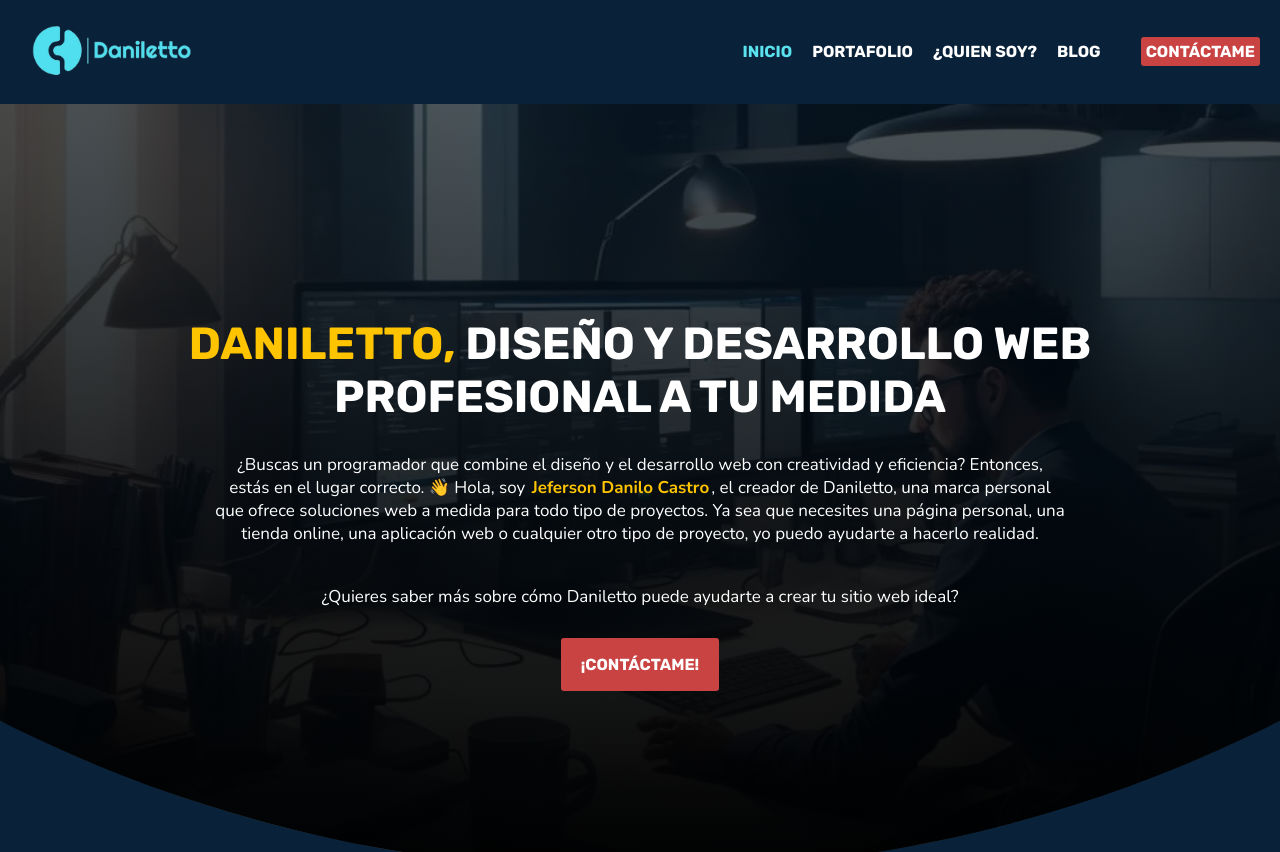
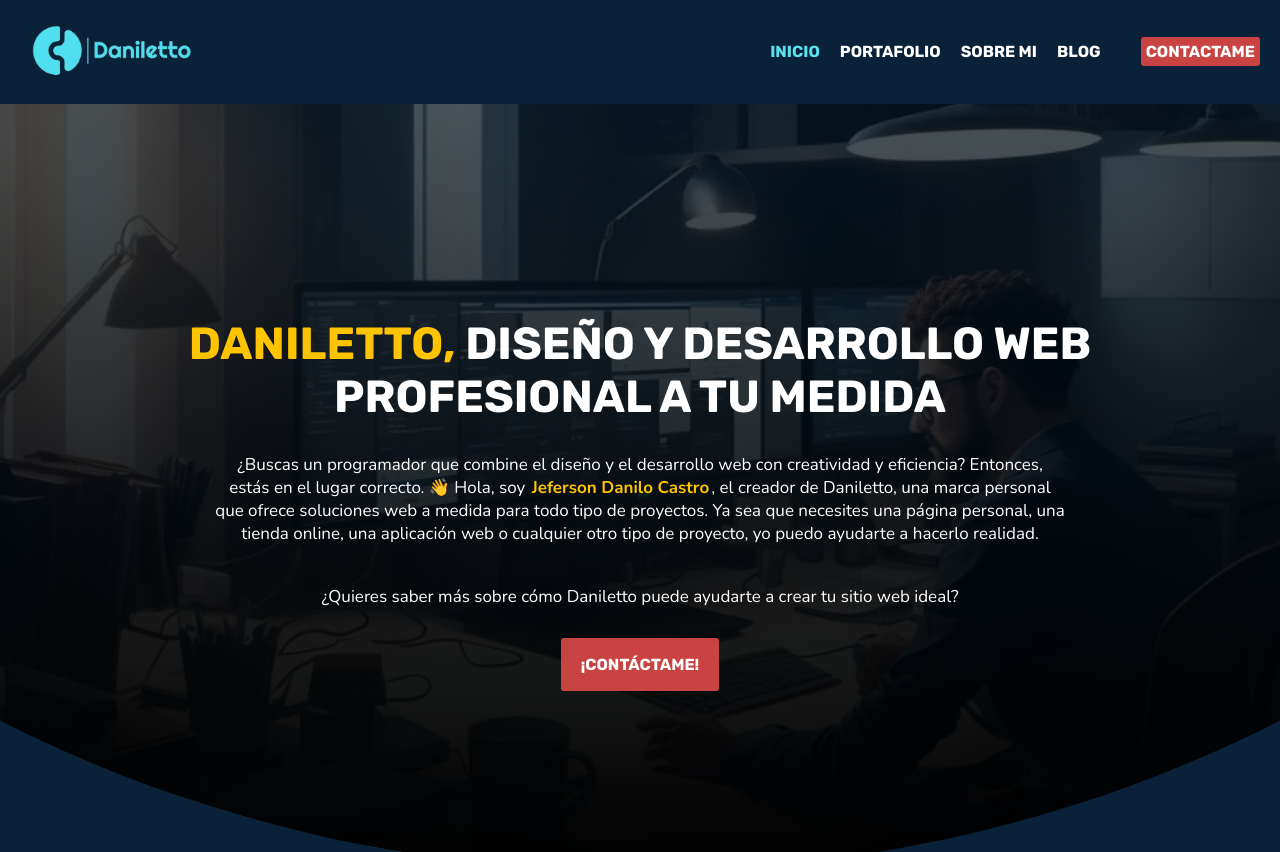
Before and after one commit to Danilett0/Daniletto, a React (Create React App) app: page / in a window 1280 px wide. Shown: the top 852 px of the page. Built offline with nearby package versions, Linux system fonts and the light colour scheme.

Commit message:
mejora de funcionalidades, estilos para pagina

```diff
--- a/public/index.html
+++ b/public/index.html
@@ -27,8 +27,6 @@
   <!-- Etiqueta de canonical -->
   <link rel="canonical" href="https://www.daniletto.site" />
 
-  <!-- Precarga de la imagen del banner -->
-  <link rel="preload" as="image" href="/images//Blog//Banner-blog-daniletto.webp" />
 </head>
 
 <body>
--- a/src/Components/FormularioContacto/FormularioContacto.jsx
+++ b/src/Components/FormularioContacto/FormularioContacto.jsx
@@ -12,7 +12,6 @@ import "../../styles/components/FormularioContacto.css";
 const ContactForm = () => {
   const Navigate = useNavigate();
   const [Cargando, setCargando] = useState(false);
-  const [Errores, setErrores] = useState(false);
   const {
     register,
     handleSubmit,
@@ -37,7 +36,7 @@ const ContactForm = () => {
     const requestOptions = getRequestOptions(html);
 
     // realizo el llamado al servicio
-    enviarCorreo(requestOptions, setCargando, setErrores, Navigate);
+    enviarCorreo(requestOptions, setCargando, Navigate);
   };
 
   return (
@@ -131,11 +130,6 @@ const ContactForm = () => {
       <div className="Colx1">
         <input className={!Cargando ? "Button Red" : "Hidde"} type="submit" />
       </div>
-      {Errores && (
-        <span>
-          Ops! Ocurrió un error inesperado al intentar enviar el formulario
-        </span>
-      )}
       {Cargando && <Loading />}
     </form>
   );
--- a/src/Components/FormularioContacto/services.js
+++ b/src/Components/FormularioContacto/services.js
@@ -1,19 +1,20 @@
-export const enviarCorreo = async (requestOptions, setCargando, setErrores, Navigate) => {
+export const enviarCorreo = async (requestOptions, setCargando, Navigate) => {
   try {
     const response = await fetch( "https://daniletto-notificacion-contacto.onrender.com/enviar-correo", requestOptions);
     await response.text();
+
+    setTimeout(() => {
+      setCargando(false);
+      Navigate("/Gracias");
+    }, 500);
+
     if (response.status !== 200) {
       throw new Error("Fallo la solicitud HTTP al intentar enviar el correo");
-    } else {
-      setCargando(false);
-      setErrores(false);
-      setTimeout(() => {
-        Navigate("/Gracias");
-      }, 500);
+    }else{
+      console.log("Correo Enviado Exitosamente")
     }
+
   } catch (error) {
-    setCargando(false);
-    setErrores(true);
     console.log(error);
   }
 };
--- a/src/Components/LinksNavegacion.jsx
+++ b/src/Components/LinksNavegacion.jsx
@@ -3,6 +3,13 @@ import { NavLink } from "react-router-dom";
 import "../styles/components/LinksNavegacion.css";
 
 function LinksNavegacion(props) {
+  const navigation = [
+    { id: 0, title: "Inicio", path: "/" },
+    { id: 1, title: "Portafolio", path: "/Portafolio" },
+    { id: 2, title: "Sobre Mi", path: "/About" },
+    { id: 3, title: "Blog", path: "/Blog" },
+    { id: 4, title: "Contactame", path: "/Contacto" },
+  ];
 
   const cerrarMenu = () => {
     if (props.cerrarMenu) {
@@ -13,44 +20,20 @@ function LinksNavegacion(props) {
   return (
     <nav aria-label="links de navegación">
       <ul>
-        <li>
-          <NavLink to="/" activeclassname="active" onClick={cerrarMenu}>
-            Inicio
-          </NavLink>
-        </li>
-        <li>
-          <NavLink
-            to="/Portafolio"
-            activeclassname="active"
-            onClick={cerrarMenu}
-          >
-            Portafolio
-          </NavLink>
-        </li>
-        <li>
-          <NavLink to="/About" activeclassname="active" onClick={cerrarMenu}>
-            ¿Quien soy?
-          </NavLink>
-        </li>
-        <li>
-          <NavLink
-            to="/Blog"
-            activeclassname="active"
-            onClick={cerrarMenu}
-          >
-            Blog
-          </NavLink>
-        </li>
-        <li>
-          <NavLink
-            className="LinkContacto"
-            to="/Contacto"
-            activeclassname="active"
-            onClick={cerrarMenu}
-          >
-            CONTÁCTAME
-          </NavLink>
-        </li>
+        {navigation.map((item) => {
+          return (
+            <li key={item.id}>
+              <NavLink
+                to={item.path}
+                activeclassname="active"
+                className={item.title === "Contactame" ? "LinkContacto" : null}
+                onClick={cerrarMenu}
+              >
+                {item.title}
+              </NavLink>
+            </li>
+          );
+        })}
       </ul>
     </nav>
   );
--- a/src/Components/PreguntasFrecuentes.jsx
+++ b/src/Components/PreguntasFrecuentes.jsx
@@ -1,13 +1,13 @@
 import React, { useState } from "react";
-import { FaArrowCircleDown } from "react-icons/fa";
+import { FaPlus } from "react-icons/fa";
 import { preguntasFrecuentes } from "../Data/data";
 import "../styles/components/PreguntasFrecuentes.css";
 
 function PreguntasFrecuentes() {
-  const [pregunta, setpregunta] = useState(preguntasFrecuentes[0].id);
+  const [pregunta, setpregunta] = useState(null);
 
   const handleClick = (id) => {
-    setpregunta( (id === pregunta) ? "close" : id);
+    setpregunta( id === pregunta ? "close" : id );
   };
 
   return (
@@ -15,8 +15,8 @@ function PreguntasFrecuentes() {
       <h2>ALGUNAS DE LAS <span className="Resaltar-Text-Yellow">PREGUNTAS FRECUENTES </span> AL EMPEZAR UN PROYECTO </h2>
       {preguntasFrecuentes.map((preguntaFrecuente) => (
         <div className="Pregunta" key={preguntaFrecuente.id}>
-          <h3 onClick={() => handleClick(preguntaFrecuente.id)}>
-            <FaArrowCircleDown className="icon" /> {preguntaFrecuente.pregunta}
+          <h3 onClick={() => handleClick(preguntaFrecuente.id)} className={pregunta === preguntaFrecuente.id ? "Active" : ""}>
+            <FaPlus className="icon" /> {preguntaFrecuente.pregunta}
           </h3>
           <div
             className="Respuesta"
--- a/src/styles/components/PreguntasFrecuentes.css
+++ b/src/styles/components/PreguntasFrecuentes.css
@@ -3,35 +3,46 @@
   max-width: 900px;
   margin: 30px 0px;
 }
+
 .Preguntas h2 {
   color: white;
-  margin: 20px auto;
+  margin: 30px auto;
   max-width: 700px;
 }
 
+.Preguntas .Pregunta {
+  border-bottom: 1.5px solid var(--gris-claro);
+  padding: 10px 3px;
+}
+
 .Preguntas .Pregunta h3 {
-  color: var(--color-primario);
-  text-align: left;
-  padding: 10px;
-  background-color: rgba(255, 255, 255, 0.815);
-  border-radius: 3px;
+  color: white;
   cursor: pointer;
   display: flex;
   align-items: center;
   text-transform: none;
+  flex-direction: row-reverse;
+  justify-content: space-between;
   font-size: 16px;
+}
+
+.Preguntas .Pregunta h3.Active {
+  color: var(--amarillo-oscuro);
 }
 
 .Preguntas .Pregunta h3 .icon {
   margin-right: 10px;
-  color: var(--azul-claro);
+  color: white;
   font-size: 19px;
 }
 
+.Preguntas .Pregunta h3 .icon:hover {
+  color: var(--amarillo-oscuro);
+}
+
 .Preguntas .Pregunta h3:hover {
-  background-color: var(--gris-oscuro);
-  transform: scale(1.03);
-  transition: 1s;
+  color: var(--amarillo-oscuro);
+  transition: 0.5s;
 }
 
 .Preguntas .Pregunta .Respuesta > div p {
```
